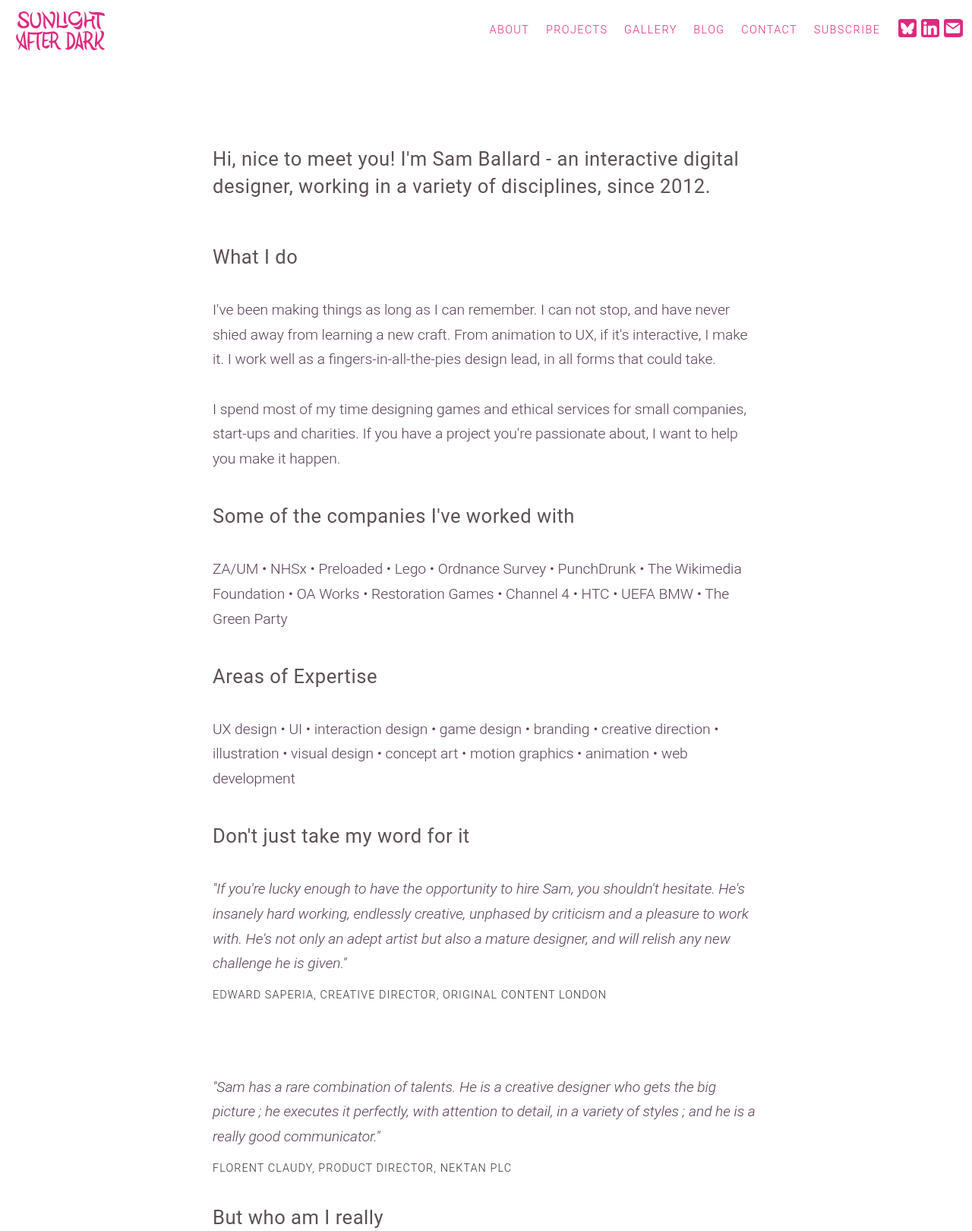
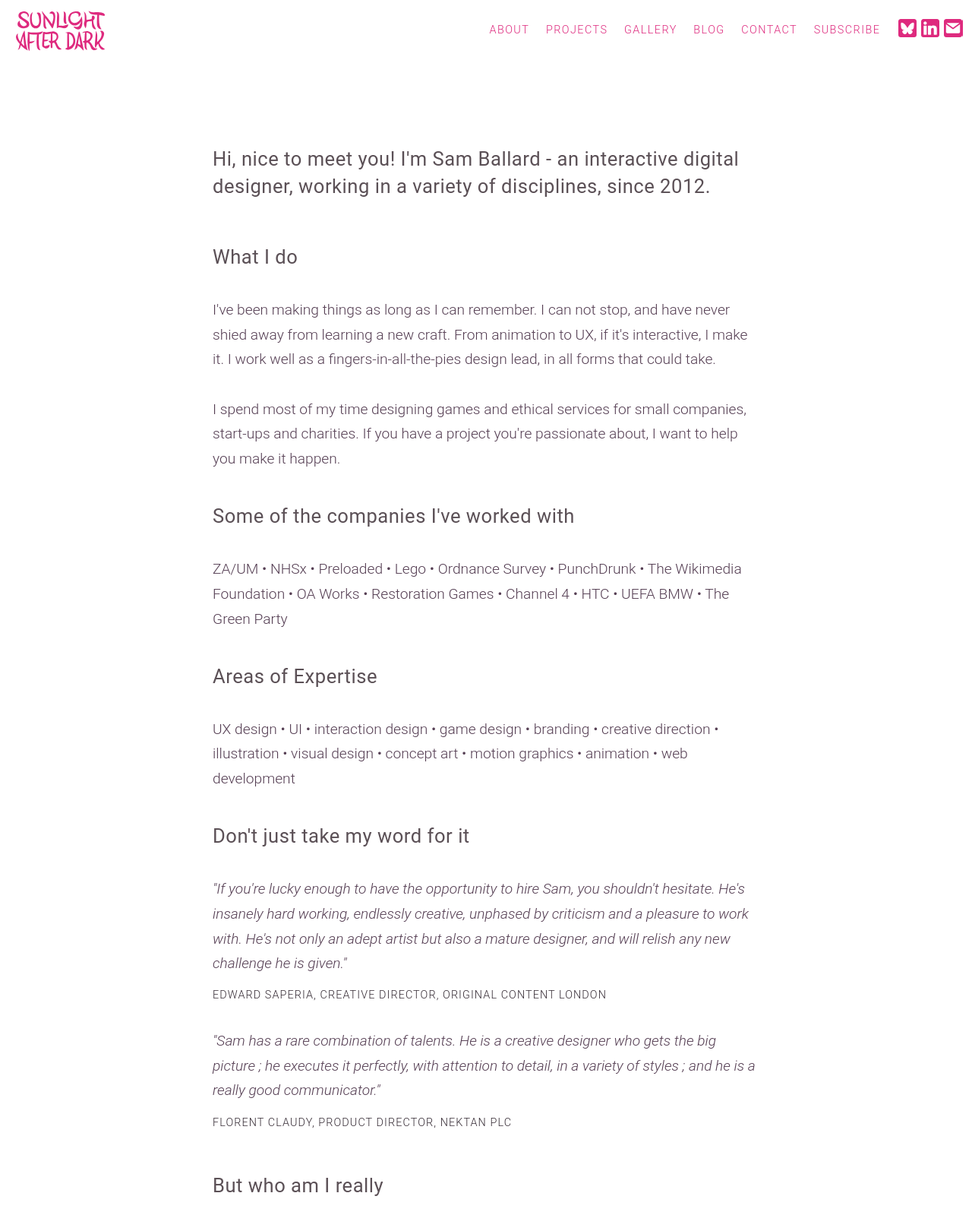
Before and after one commit to BaronBlackmore/SunlightAfterDark, a Jekyll site: the page built from about.html, in a window 1280 px wide. Shown: the top 1620 px of the page at 76% size. Built offline with Jekyll 4.4.1, drawn with Linux system fonts in a browser that asks for light colours.

Commit message:
minor padding

```diff
--- a/about.html
+++ b/about.html
@@ -43,12 +43,12 @@
 	<small>
 		Edward Saperia, Creative Director, Original Content London
 	</small>
-	<div class="nav-pad"></div>
+	<div class="nav-pad" style="height:1em"></div>
 
 
 	<p><i>"Sam has a rare combination of talents. He is a creative designer who gets the big picture ; he executes it perfectly, with attention to detail, in a variety of styles ; and he is a really good communicator."</i></p>
 	<small>	Florent Claudy, Product director, Nektan PLC	</small>
-
+<div class="nav-pad" style="height:1em"></div>
 
 
 
```
